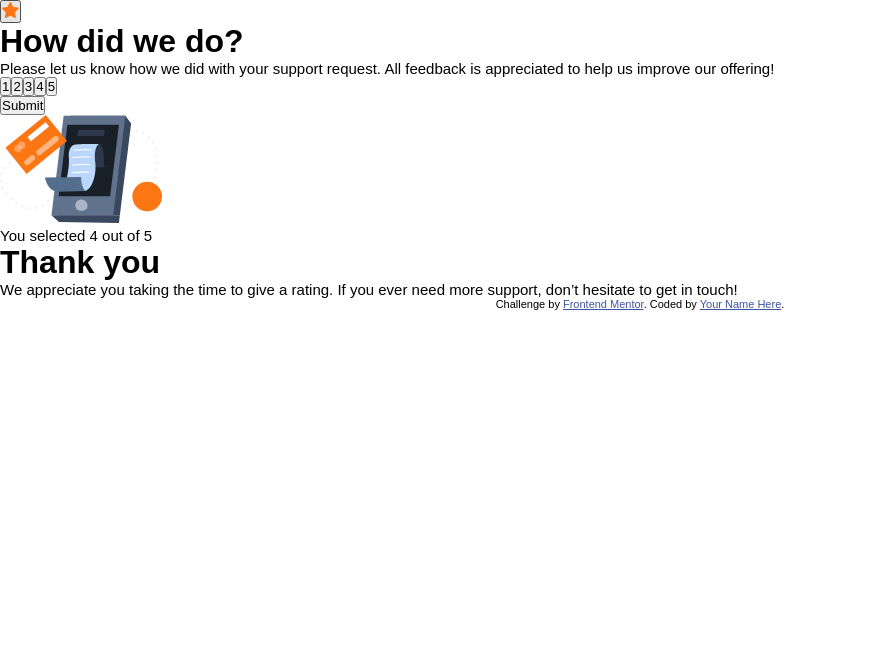
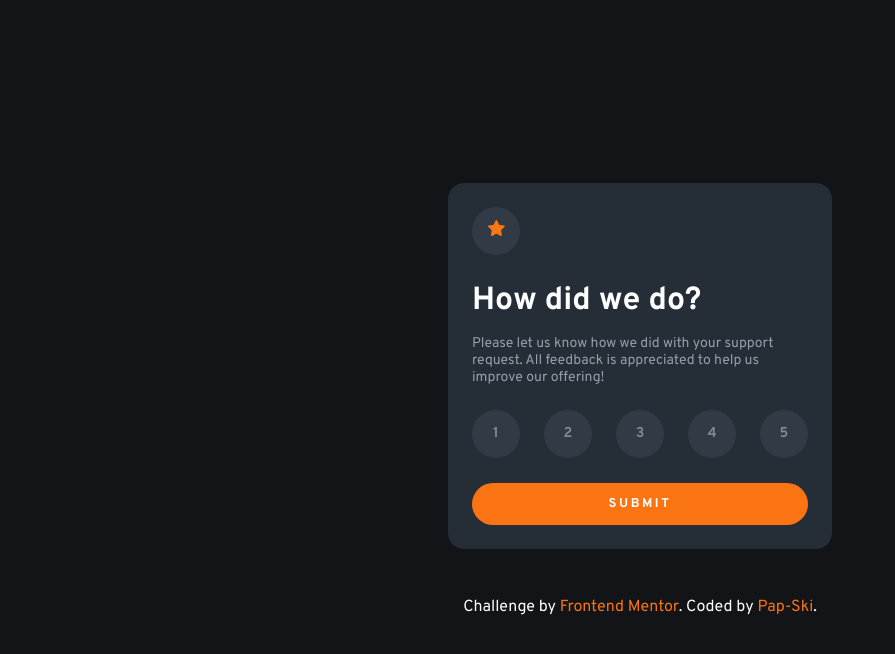
Before and after one commit to Pap-Ski/FEM_Interactive-Rating-Component, a plain HTML site: page index.html in a window 1280 px wide. Shown: the whole page, without its empty margins (0-895 px from the left). Drawn offline with Linux system fonts and the light colour scheme.

Commit message:
Done with rating state

```diff
--- a/index.html
+++ b/index.html
@@ -11,19 +11,16 @@
       sizes="32x32"
       href="./images/favicon-32x32.png"
     />
+    <link rel="preconnect" href="https://fonts.googleapis.com" />
+    <link rel="preconnect" href="https://fonts.gstatic.com" crossorigin />
+    <link
+      href="https://fonts.googleapis.com/css2?family=Overpass:wght@400;700&display=swap"
+      rel="stylesheet"
+    />
     <link rel="stylesheet" href="style.css" />
     <title>Frontend Mentor | Interactive rating component</title>
 
     <!-- Feel free to remove these styles or customise in your own stylesheet 👍 -->
-    <style>
-      .attribution {
-        font-size: 11px;
-        text-align: center;
-      }
-      .attribution a {
-        color: hsl(228, 45%, 44%);
-      }
-    </style>
   </head>
   <body>
     <!-- Rating state start -->
@@ -46,13 +43,13 @@
       <button class="submit">Submit</button>
     </div>
     <!-- Rating state end -->
-    <div class="wrapper">
+    <div class="wrapper" data-hidden="true">
       <img
         src="./images/illustration-thank-you.svg"
         alt="thank you illustration"
       />
       <p class="selection">You selected <span>4</span> out of 5</p>
-      <h1 class="heading">Thank you</h1>
+      <h1 class="heading">Thank you!</h1>
       <p class="text">
         We appreciate you taking the time to give a rating. If you ever need
         more support, don’t hesitate to get in touch!
@@ -62,7 +59,7 @@
       Challenge by
       <a href="https://www.frontendmentor.io?ref=challenge" target="_blank"
         >Frontend Mentor</a
-      >. Coded by <a href="#">Your Name Here</a>.
+      >. Coded by <a href="#">Pap-Ski</a>.
     </div>
   </body>
 </html>
--- a/style.css
+++ b/style.css
@@ -15,13 +15,111 @@
     box-sizing: border-box;
     margin: 0;
     padding: 0;
+}
 
+img {
+    max-width: 100%;
+}
+
+button {
+    background: none;
+    border: none;
+    font-family: var(--ff-all);
+    font-weight: var(--fw-700);
 }
 
 body {
     font-family: var(--ff-all);
+    min-height: 100svh;
+    display: flex;
+    align-items: center;
+    justify-content: center;
+    flex-direction: column;
+    gap: 3em;
+    /* display: grid;
+    place-items: center; */
+    background: var(--clr-nue-vdb);
 }
 
 p {
-    font-size: 15px;
+    font-size: 14px;
+    color: var(--clr-nue-lg);
+    margin-top: 1em;
 }
+
+h1 {
+    color: var(--clr-nue-white);
+    margin-top: .8em;
+}
+
+.wrapper {
+    width: min(24rem, 88%);
+    padding: 1.5em;
+    border-radius: 1em;
+    background: var(--clr-nue-db);
+}
+
+.circular-btn {
+    background: hsl(216, 12%, 54%, .15);
+    font-size: .9rem;
+    color: var(--clr-nue-mg);
+    width: 3rem;
+    aspect-ratio: 1;
+    border-radius: 50%;
+}
+
+.rating-buttons {
+    margin-top: 1.5em;
+    display: flex;
+    justify-content: space-between;
+}
+
+.rating {
+    transition: all .1s ease-in-out;
+}
+
+.rating:hover {
+    background: var(--clr-prim-o);
+    color: var(--clr-nue-white);
+    cursor: pointer;
+}
+
+.rating:focus {
+    background: var(--clr-nue-lg);
+    color: var(--clr-nue-white);
+}
+
+.submit {
+    margin-top: 2em;
+    width: 100%;
+    padding: 1em;
+    font-size: .8rem;
+    font-weight: var(--fw-700);
+    letter-spacing: .2em;
+    text-transform: uppercase;
+    border-radius: 2em;
+    background: var(--clr-prim-o);
+    color: var(--clr-nue-white);
+    transition: all .1s ease-in-out;
+}
+
+.submit:hover {
+    background: var(--clr-nue-white);
+    color: var(--clr-prim-o);
+    cursor: pointer;
+}
+
+.wrapper[data-hidden="true"] {
+    display: none;
+}
+
+.attribution {
+    padding-inline: 4em;
+    color: var(--clr-nue-white);
+    text-align: center;
+}
+
+.attribution a {
+    color: var(--clr-prim-o);
+    text-decoration: none;
+}
```
